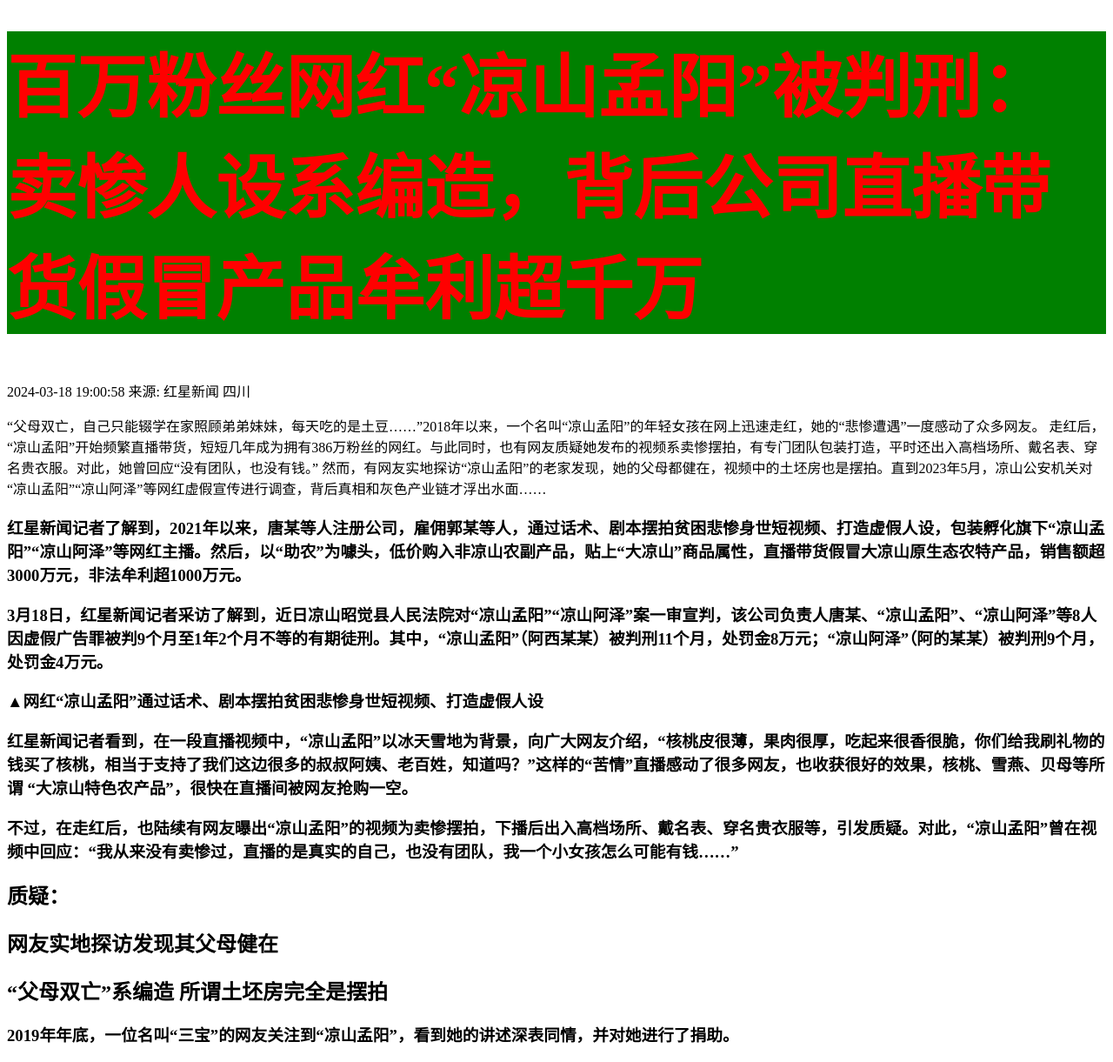
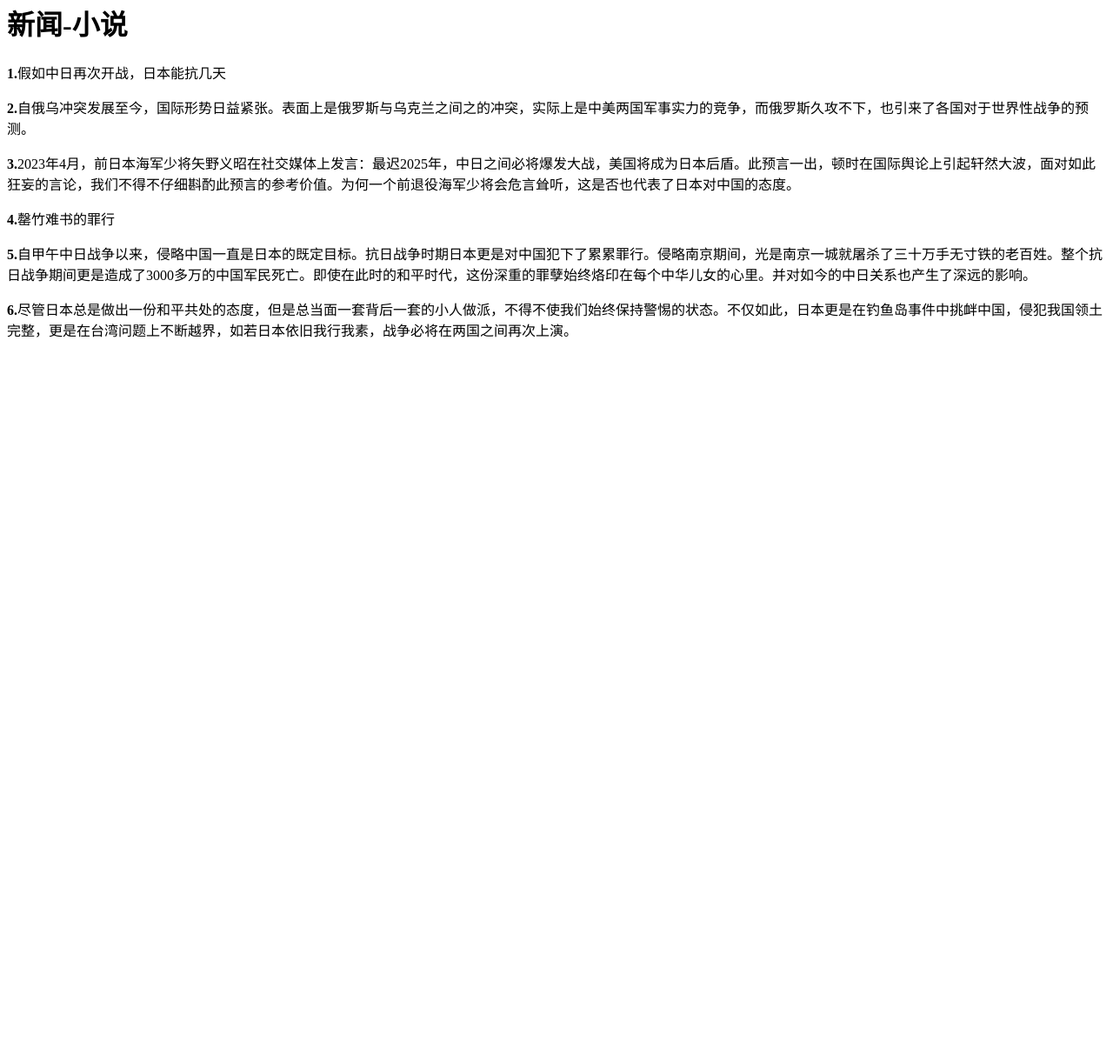
Before and after one commit to 520qingyun520/ling, a plain HTML site: page index.html in a window 1280 px wide. Shown: the part 18-1239 px from the top of the page at 87% size. After the commit the page ends 800 px from the top, so only its background shows below. Drawn offline with Linux system fonts and the light colour scheme.

Commit message:
Add files via upload

```diff
--- a/index.html
+++ b/index.html
@@ -2,28 +2,15 @@
 <html lang="zh-CN">
 <head>
     <meta charset="UTF-8">
-    <title>HTML语义化标签</title>
-    <style>
-        h1{
-            font-size: 80px;
-            color:red;
-            background-color: green;
-            transform: rotate(-0deg  );
-        }
-    </style>
+    <title>230630</title>
 </head>
 <body>
-    <h1>百万粉丝网红“凉山孟阳”被判刑：卖惨人设系编造，背后公司直播带货假冒产品牟利超千万</h1>
-    <p>2024-03-18 19:00:58 来源: 红星新闻 四川  </p>
-    <p>“父母双亡，自己只能辍学在家照顾弟弟妹妹，每天吃的是土豆……”2018年以来，一个名叫“凉山孟阳”的年轻女孩在网上迅速走红，她的“悲惨遭遇”一度感动了众多网友。 走红后，“凉山孟阳”开始频繁直播带货，短短几年成为拥有386万粉丝的网红。与此同时，也有网友质疑她发布的视频系卖惨摆拍，有专门团队包装打造，平时还出入高档场所、戴名表、穿名贵衣服。对此，她曾回应“没有团队，也没有钱。” 然而，有网友实地探访“凉山孟阳”的老家发现，她的父母都健在，视频中的土坯房也是摆拍。直到2023年5月，凉山公安机关对“凉山孟阳”“凉山阿泽”等网红虚假宣传进行调查，背后真相和灰色产业链才浮出水面……</p>
-    <h3>红星新闻记者了解到，2021年以来，唐某等人注册公司，雇佣郭某等人，通过话术、剧本摆拍贫困悲惨身世短视频、打造虚假人设，包装孵化旗下“凉山孟阳”“凉山阿泽”等网红主播。然后，以“助农”为噱头，低价购入非凉山农副产品，贴上“大凉山”商品属性，直播带货假冒大凉山原生态农特产品，销售额超3000万元，非法牟利超1000万元。</h3>
-    <h3>3月18日，红星新闻记者采访了解到，近日凉山昭觉县人民法院对“凉山孟阳”“凉山阿泽”案一审宣判，该公司负责人唐某、“凉山孟阳”、“凉山阿泽”等8人因虚假广告罪被判9个月至1年2个月不等的有期徒刑。其中，“凉山孟阳”（阿西某某）被判刑11个月，处罚金8万元；“凉山阿泽”（阿的某某）被判刑9个月，处罚金4万元。</h3>
-    <h3>▲网红“凉山孟阳”通过话术、剧本摆拍贫困悲惨身世短视频、打造虚假人设</h3>
-    <h3>红星新闻记者看到，在一段直播视频中，“凉山孟阳”以冰天雪地为背景，向广大网友介绍，“核桃皮很薄，果肉很厚，吃起来很香很脆，你们给我刷礼物的钱买了核桃，相当于支持了我们这边很多的叔叔阿姨、老百姓，知道吗？”这样的“苦情”直播感动了很多网友，也收获很好的效果，核桃、雪燕、贝母等所谓 “大凉山特色农产品”，很快在直播间被网友抢购一空。</h3>
-    <h3>不过，在走红后，也陆续有网友曝出“凉山孟阳”的视频为卖惨摆拍，下播后出入高档场所、戴名表、穿名贵衣服等，引发质疑。对此，“凉山孟阳”曾在视频中回应：“我从来没有卖惨过，直播的是真实的自己，也没有团队，我一个小女孩怎么可能有钱……”</h3>
-    <h2>质疑：</h2>
-    <h2>网友实地探访发现其父母健在</h2>
-    <h2>“父母双亡”系编造 所谓土坯房完全是摆拍</h2>
-    <h3>2019年年底，一位名叫“三宝”的网友关注到“凉山孟阳”，看到她的讲述深表同情，并对她进行了捐助。</h3>
+    <h1>新闻-小说</h1>
+    <p><strong>1.</strong>假如中日再次开战，日本能抗几天</p>
+    <p><strong>2.</strong>自俄乌冲突发展至今，国际形势日益紧张。表面上是俄罗斯与乌克兰之间之的冲突，实际上是中美两国军事实力的竞争，而俄罗斯久攻不下，也引来了各国对于世界性战争的预测。</p>
+    <p><strong>3.</strong>2023年4月，前日本海军少将矢野义昭在社交媒体上发言：最迟2025年，中日之间必将爆发大战，美国将成为日本后盾。此预言一出，顿时在国际舆论上引起轩然大波，面对如此狂妄的言论，我们不得不仔细斟酌此预言的参考价值。为何一个前退役海军少将会危言耸听，这是否也代表了日本对中国的态度。</p>
+    <p><strong>4.</strong>罄竹难书的罪行</p>
+    <p><strong>5.</strong>自甲午中日战争以来，侵略中国一直是日本的既定目标。抗日战争时期日本更是对中国犯下了累累罪行。侵略南京期间，光是南京一城就屠杀了三十万手无寸铁的老百姓。整个抗日战争期间更是造成了3000多万的中国军民死亡。即使在此时的和平时代，这份深重的罪孽始终烙印在每个中华儿女的心里。并对如今的中日关系也产生了深远的影响。</p>
+    <p><strong>6.</strong>尽管日本总是做出一份和平共处的态度，但是总当面一套背后一套的小人做派，不得不使我们始终保持警惕的状态。不仅如此，日本更是在钓鱼岛事件中挑衅中国，侵犯我国领土完整，更是在台湾问题上不断越界，如若日本依旧我行我素，战争必将在两国之间再次上演。</p>
 </body>
 </html>
```
